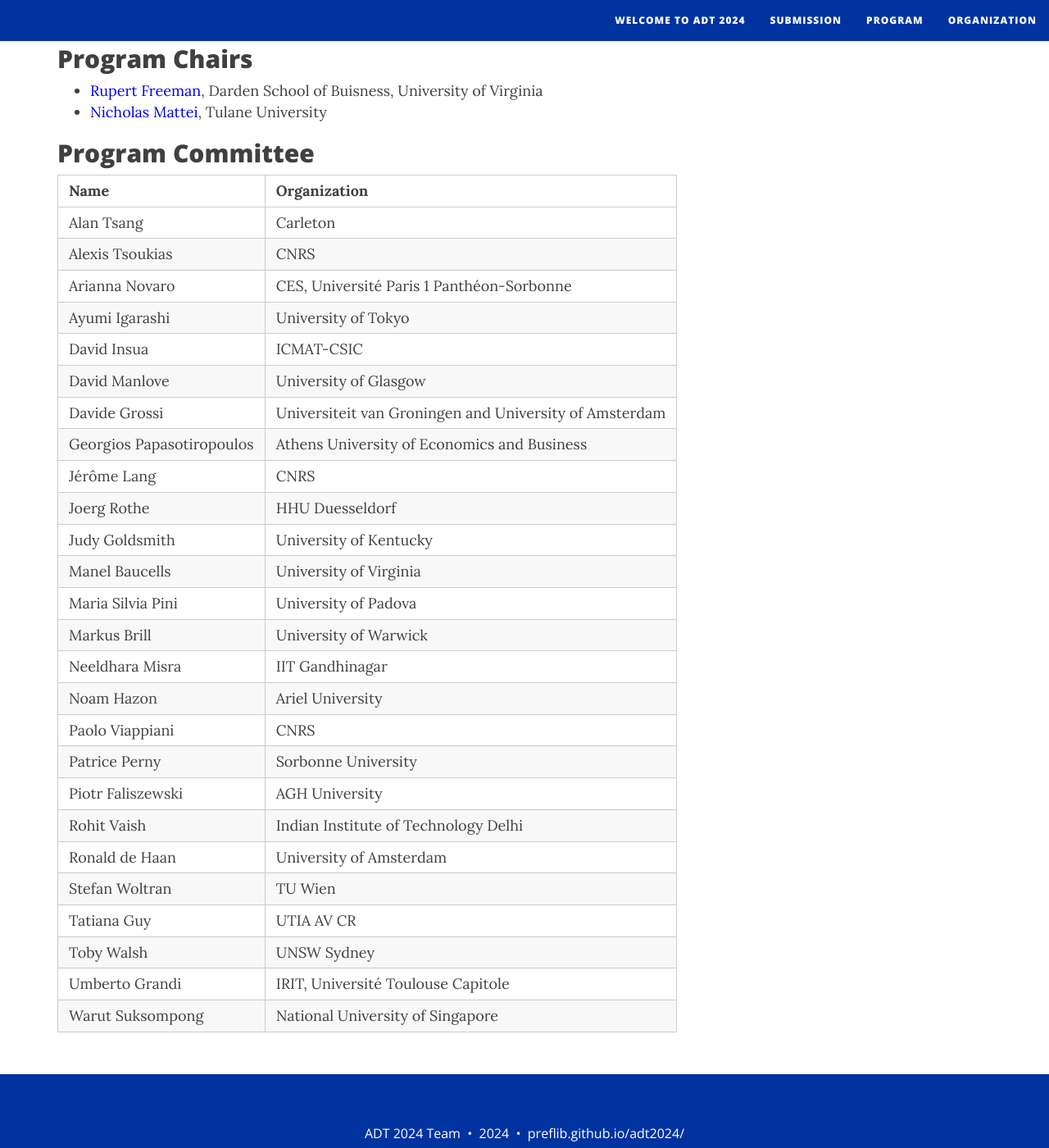
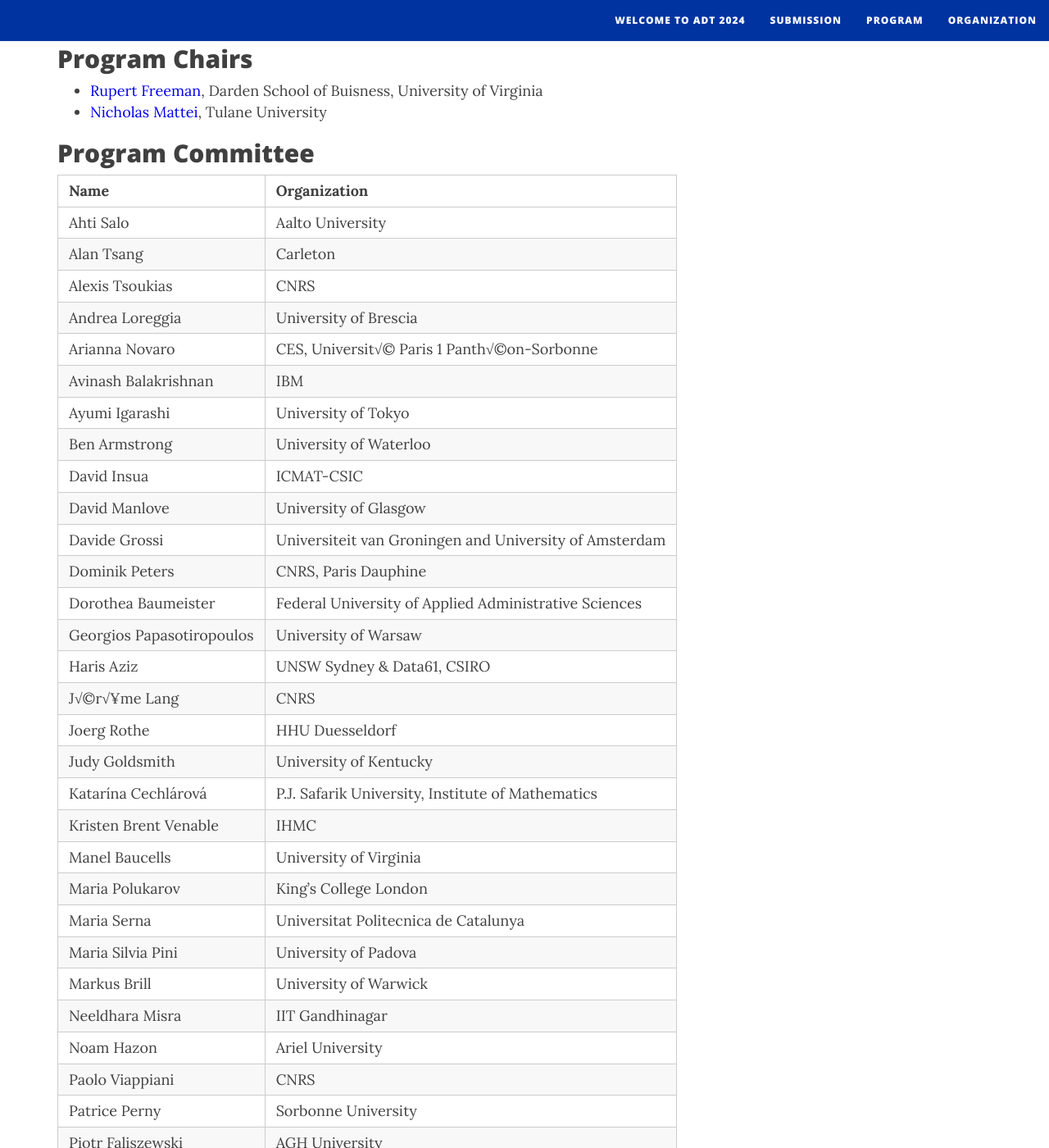
Before and after one commit to PrefLib/adt2024, a Jekyll site: the page built from organization.md, in a window 1280 px wide and 1400 px high, scrolled down 294 px. Shown: the whole window at 82% size. Built offline with Jekyll 4.4.1, drawn with Linux system fonts in a browser that asks for light colours; nearby versions of some CDN libraries; some of the changed text lies outside the part shown.

Commit message:
updatd webpage and list

```diff
--- a/organization.md
+++ b/organization.md
@@ -18,18 +18,29 @@ published: true
 
 | **Name**                  | **Organization**                                       |
 |---------------------------|--------------------------------------------------------|
+| Ahti Salo                 | Aalto University                                       |
 | Alan Tsang                | Carleton                                               |
 | Alexis Tsoukias           | CNRS                                                   |
-| Arianna Novaro            | CES, Université Paris 1 Panthéon-Sorbonne              |
+| Andrea Loreggia           | University of Brescia                                  |
+| Arianna Novaro            | CES, Universit√© Paris 1 Panth√©on-Sorbonne            |
+| Avinash    Balakrishnan   | IBM                                                    |
 | Ayumi Igarashi            | University of Tokyo                                    |
+| Ben Armstrong             | University of Waterloo                                 |
 | David Insua               | ICMAT-CSIC                                             |
 | David Manlove             | University of Glasgow                                  |
 | Davide Grossi             | Universiteit van Groningen and University of Amsterdam |
-| Georgios Papasotiropoulos | Athens University of Economics and Business            |
-| Jérôme Lang               | CNRS                                                   |
+| Dominik Peters            | CNRS, Paris Dauphine                                   |
+| Dorothea Baumeister       | Federal University of Applied Administrative Sciences  |
+| Georgios Papasotiropoulos | University of Warsaw                                   |
+| Haris Aziz                | UNSW Sydney & Data61, CSIRO                        |
+| J√©r√¥me Lang             | CNRS                                                   |
 | Joerg Rothe               | HHU Duesseldorf                                        |
 | Judy Goldsmith            | University of Kentucky                                 |
+| Katarína Cechlárová       | P.J. Safarik University, Institute of Mathematics      |
+| Kristen Brent Venable     | IHMC                                                   |
 | Manel Baucells            | University of Virginia                                 |
+| Maria Polukarov           | King's College London                                  |
+| Maria Serna               | Universitat Politecnica de Catalunya                   |
 | Maria Silvia Pini         | University of Padova                                   |
 | Markus Brill              | University of Warwick                                  |
 | Neeldhara Misra           | IIT Gandhinagar                                        |
@@ -37,10 +48,17 @@ published: true
 | Paolo Viappiani           | CNRS                                                   |
 | Patrice Perny             | Sorbonne University                                    |
 | Piotr Faliszewski         | AGH University                                         |
+| Robert Bredereck          | TU Clausthal                                           |
 | Rohit Vaish               | Indian Institute of Technology Delhi                   |
 | Ronald de Haan            | University of Amsterdam                                |
+| Roy Fairstein             | BGU                                                    |
+| Sasa Zorc                 | University of Virginia                                 |
 | Stefan Woltran            | TU Wien                                                |
 | Tatiana Guy               | UTIA AV CR                                             |
+| Thomas Allen              | Centre College                                         |
 | Toby    Walsh             | UNSW Sydney                                            |
-| Umberto Grandi            | IRIT, Université Toulouse Capitole                     |
+| Ulrike Schmidt-Kraepelin  | Universidad de Chile                                   |
+| Umberto Grandi            | IRIT, Universit√© Toulouse Capitole                    |
 | Warut Suksompong          | National University of Singapore                       |
+| Zack Fitzsimmons          | College of the Holy Cross                              |
+| Zoi Terzopoulou           | Saint-Etienne School of Economics                      |
```
Also changed, not shown: index.md (+8 -0 lines), img/euro-pref.png (added), img/rutgers-logo.png (added).
